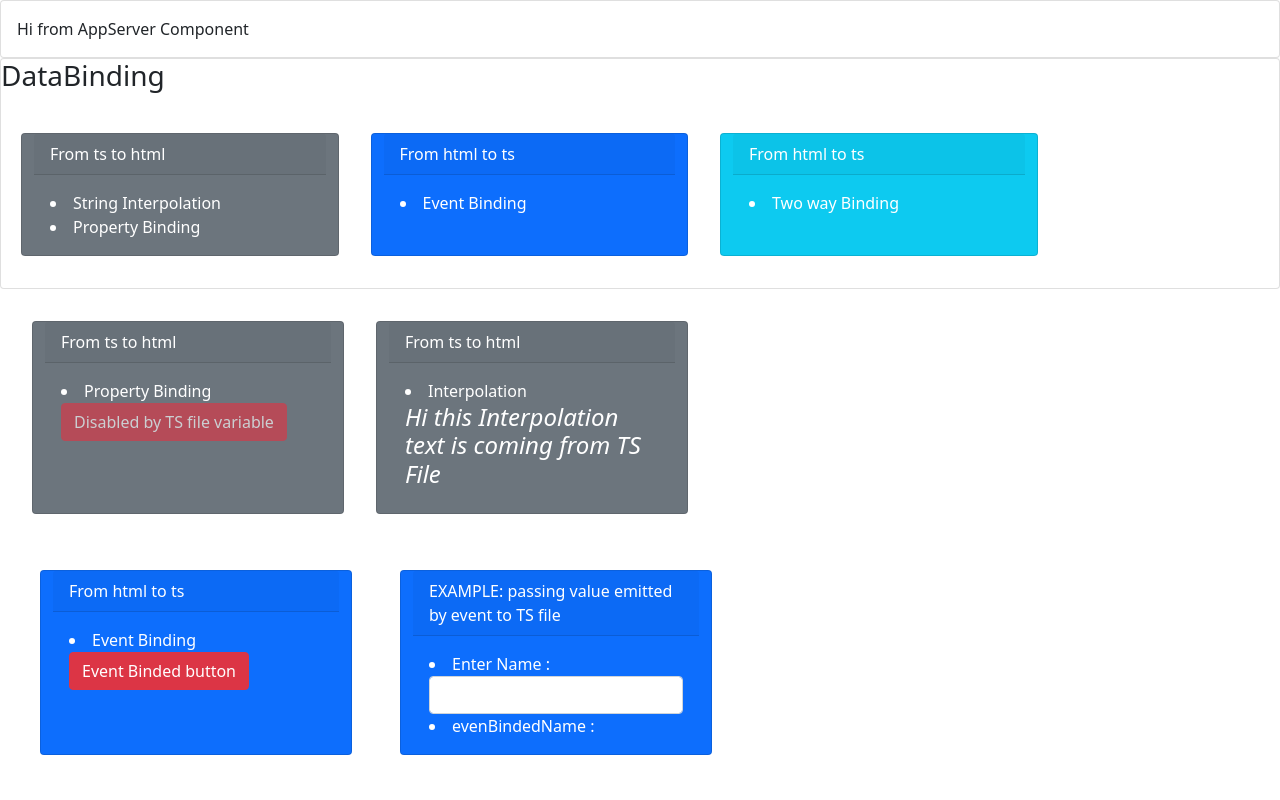
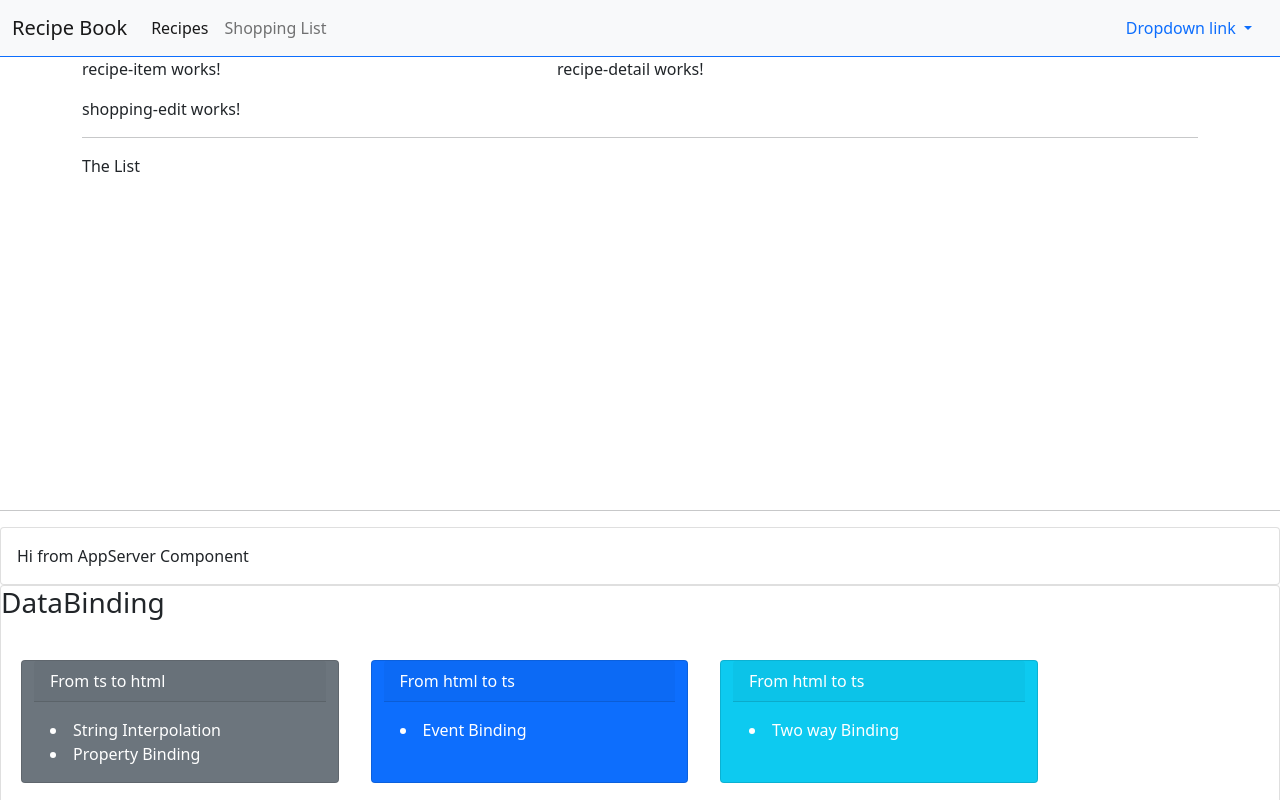
Before and after one commit to Rohit-Kumar-Sah/AngularConcepts, an Angular app: page / in a window 1280 px wide. Shown: the top 800 px of the page. Built offline with nearby package versions, Linux system fonts and the light colour scheme.

Commit message:
structuring for our recipe app

```diff
--- a/src/app/app.component.html
+++ b/src/app/app.component.html
@@ -1,3 +1,28 @@
+<app-header></app-header>
+<div class="container">
+  <div class="row">
+    <div class="col-md-12">
+
+      <app-recipes></app-recipes>
+      <app-shopping-list></app-shopping-list>
+
+    </div>
+  </div>
+</div>
+
+
+
+
+
+
+
+
+
+
+
+<div style="width: 200px; height: 300px;"></div>
+<hr>
+
 <app-server></app-server>
 
 <div class="card">
--- a/src/app/app.module.ts
+++ b/src/app/app.module.ts
@@ -10,6 +10,7 @@
 import { RecipeDetailComponent } from './recipes/recipe-detail/recipe-detail.component';
 import { ShoppingListComponent } from './shopping-list/shopping-list.component';
 import { ShoppingEditComponent } from './shopping-list/shopping-edit/shopping-edit.component';
+import { RecipeItemComponent } from './recipes/recipe-list/recipe-item/recipe-item.component';
 
 @NgModule({
   declarations: [
@@ -20,7 +21,8 @@
     RecipeListComponent,
     RecipeDetailComponent,
     ShoppingListComponent,
-    ShoppingEditComponent
+    ShoppingEditComponent,
+    RecipeItemComponent
   ],
   imports: [
     BrowserModule,
--- a/src/app/header/header.component.html
+++ b/src/app/header/header.component.html
@@ -1 +1,33 @@
-<p>header works!</p>
+<nav class="navbar navbar-expand-lg navbar-light bg-light border-bottom  border-primary">
+    <div class="container-fluid">
+        <a class="navbar-brand" href="#">Recipe Book</a>
+        <button class="navbar-toggler" type="button" data-bs-toggle="collapse" data-bs-target="#navbarNavDropdown"
+            aria-controls="navbarNavDropdown" aria-expanded="false" aria-label="Toggle navigation">
+            <span class="navbar-toggler-icon"></span>
+        </button>
+        <div class="collapse navbar-collapse" id="navbarNavDropdown">
+            <ul class="navbar-nav">
+                <li class="nav-item">
+                    <a class="nav-link active" aria-current="page" href="#">Recipes</a>
+                </li>
+                <li class="nav-item">
+                    <a class="nav-link" href="#">Shopping List</a>
+                </li>
+
+            </ul>
+        </div>
+        <div class="d-flex">
+            <div class="nav-item dropdown">
+                <a class="nav-link dropdown-toggle" href="#" id="navbarDropdownMenuLink" role="button"
+                    data-bs-toggle="dropdown" aria-expanded="false">
+                    Dropdown link
+                </a>
+                <ul class="dropdown-menu" aria-labelledby="navbarDropdownMenuLink">
+                    <li><a class="dropdown-item" href="#">Action</a></li>
+                    <li><a class="dropdown-item" href="#">Another action</a></li>
+                    <li><a class="dropdown-item" href="#">Something else here</a></li>
+                </ul>
+            </div>
+        </div>
+    </div>
+</nav>
--- /dev/null
+++ b/src/app/recipes/recipe-list/recipe-item/recipe-item.component.html
@@ -0,0 +1 @@
+<p>recipe-item works!</p>
--- /dev/null
+++ b/src/app/recipes/recipe-list/recipe-item/recipe-item.component.ts
@@ -0,0 +1,15 @@
+import { Component, OnInit } from '@angular/core';
+
+@Component({
+  selector: 'app-recipe-item',
+  templateUrl: './recipe-item.component.html',
+  styleUrls: ['./recipe-item.component.css']
+})
+export class RecipeItemComponent implements OnInit {
+
+  constructor() { }
+
+  ngOnInit(): void {
+  }
+
+}
--- a/src/app/recipes/recipe-list/recipe-list.component.html
+++ b/src/app/recipes/recipe-list/recipe-list.component.html
@@ -1 +1 @@
-<p>recipe-list works!</p>
+<app-recipe-item></app-recipe-item>
--- a/src/app/recipes/recipes.component.html
+++ b/src/app/recipes/recipes.component.html
@@ -1 +1,8 @@
-<p>recipes works!</p>
+<div class="row">
+    <div class="col-md-5">
+        <app-recipe-list></app-recipe-list>
+    </div>
+    <div class="col-md-7">
+        <app-recipe-detail></app-recipe-detail>
+    </div>
+</div>
--- a/src/app/shopping-list/shopping-list.component.html
+++ b/src/app/shopping-list/shopping-list.component.html
@@ -1 +1,7 @@
-<p>shopping-list works!</p>
+<div class="row">
+    <div class="col-xs-10">
+        <app-shopping-edit></app-shopping-edit>
+        <hr>
+        <p>The List</p>
+    </div>
+</div>
```
Also changed, not shown: src/app/recipes/recipe-list/recipe-item/recipe-item.component.css (added).
